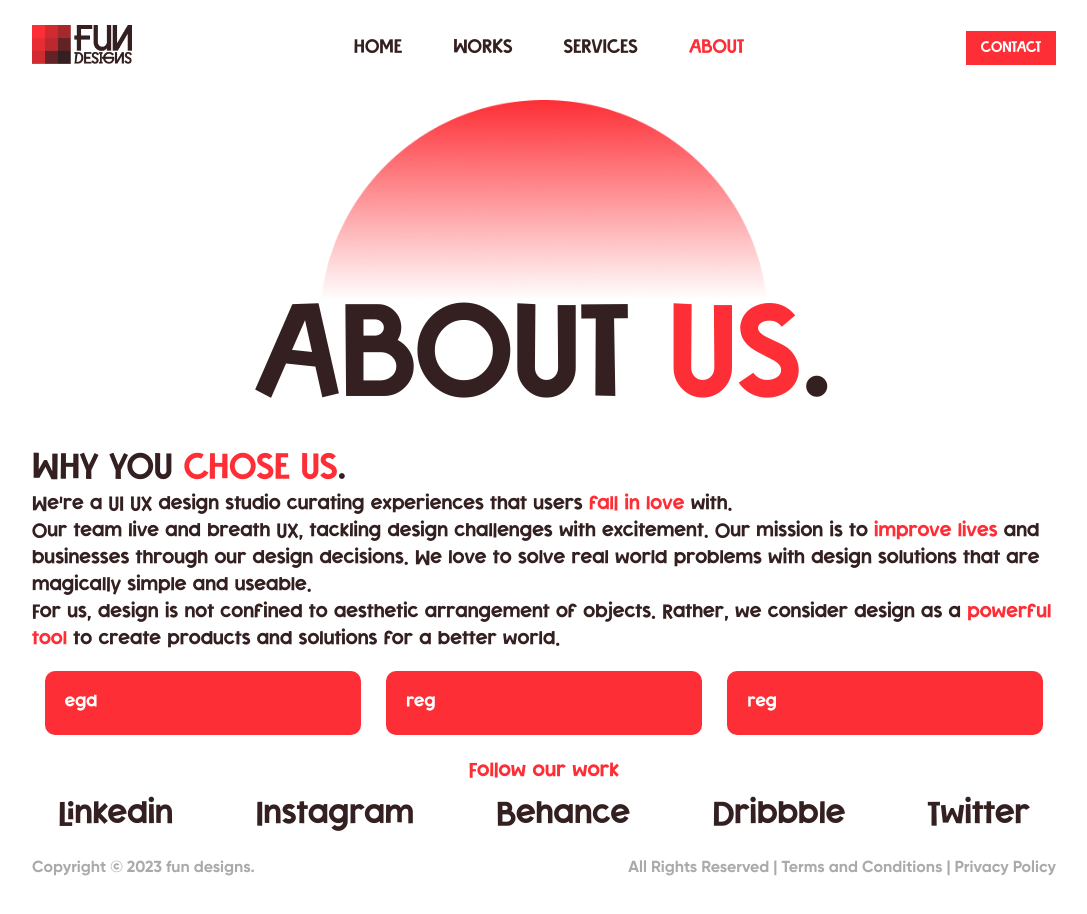
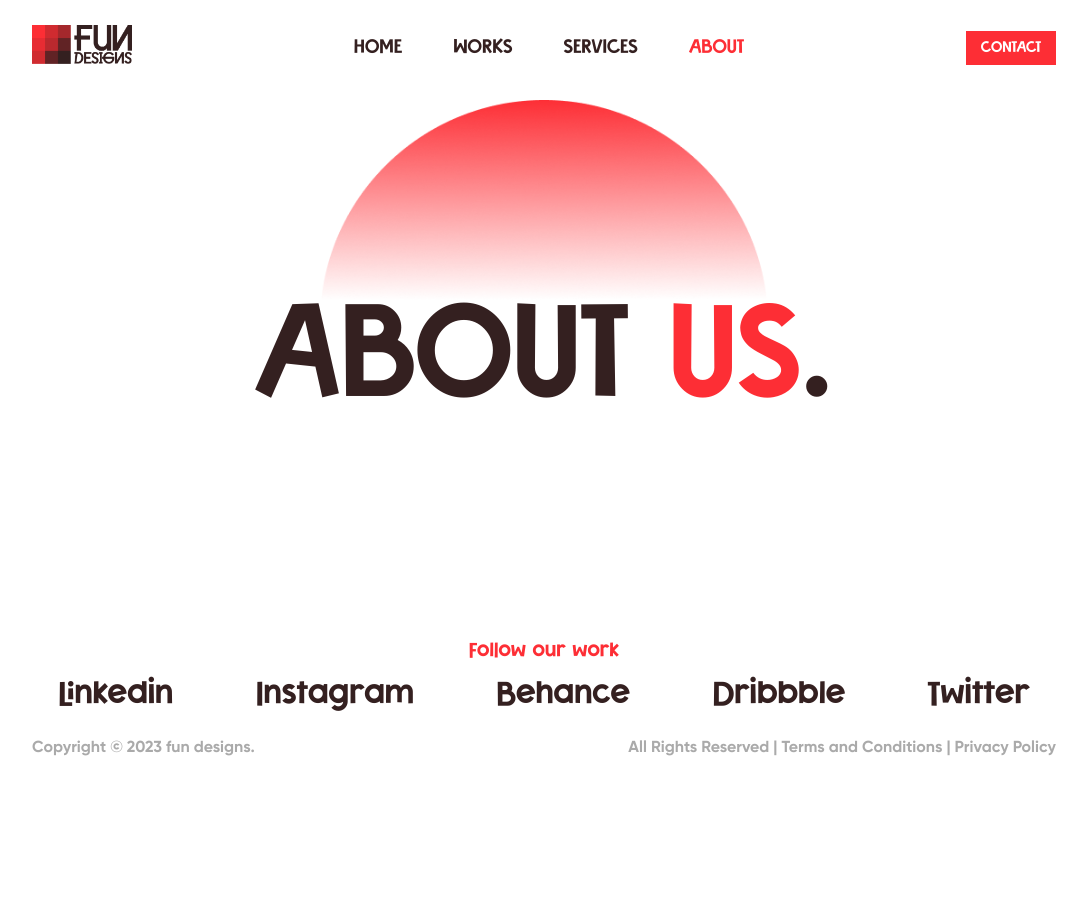
Before and after one commit to fundesigns/fundesign, a React (Vite) app: page /about in a window 1280 px wide. Shown: the top 914 px of the page, without its empty margins (96-1183 px from the left). After the commit the page ends 800 px from the top, so only its background shows below. Built offline with nearby package versions, Linux system fonts and the light colour scheme.

Commit message:
about page

```diff
--- a/src/Pages/AboutUs/Components/Detail/Detail.module.css
+++ b/src/Pages/AboutUs/Components/Detail/Detail.module.css
@@ -4,29 +4,3 @@
   flex-direction: column;
   gap: 2vh;
 }
-
-.Wrapper h1 {
-  text-transform: uppercase;
-  align-self: flex-start;
-}
-
-.Wrapper p {
-  font-size: 18px;
-}
-
-.Wrapper .Boxes{
-    display: flex;
-    width: 100%;
-    justify-content: space-around;
-    flex-wrap: wrap;
-}
-
-.Wrapper .Boxes>div{
-    background-color: #FD2E35;
-    height: fit-content;
-    padding: 20px;
-    border-radius: 10px;
-    min-width: 300px;
-    color: white;
-    width: calc(100% / 3  - 2vw);
-}
--- a/src/Pages/AboutUs/Components/Detail/Detail.tsx
+++ b/src/Pages/AboutUs/Components/Detail/Detail.tsx
@@ -4,31 +4,7 @@ type Props = {};
 export const Detail = (_props: Props) => {
   return (
     <div className={styles.Wrapper}>
-      <div>
-        <h1>
-          {" "}
-          Why You <span className="colorText">Chose Us</span>.
-        </h1>
 
-        <p>
-          We're a UI UX design studio curating experiences that users{" "}
-          <span className="colorText">fall in love</span> with.
-          <br /> Our team live and breath UX, tackling design challenges with
-          excitement. Our mission is to{" "}
-          <span className="colorText">improve lives</span> and businesses
-          through our design decisions. We love to solve real world problems
-          with design solutions that are magically simple and useable.
-          <br /> For us, design is not confined to aesthetic arrangement of
-          objects. Rather, we consider design as a{" "}
-          <span className="colorText">powerful tool</span> to create products
-          and solutions for a better world.
-        </p>
-      </div>
-      <div className={styles.Boxes}>
-        <div>egd</div>
-        <div>reg</div>
-        <div>reg</div>
-      </div>
     </div>
   );
 };
```
